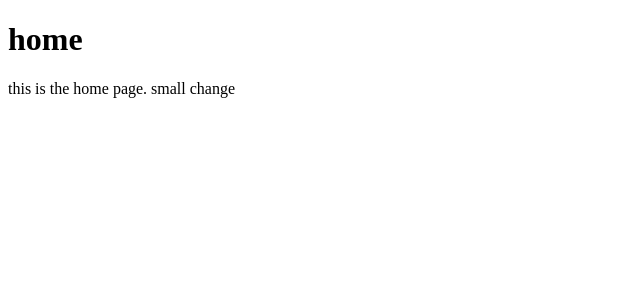
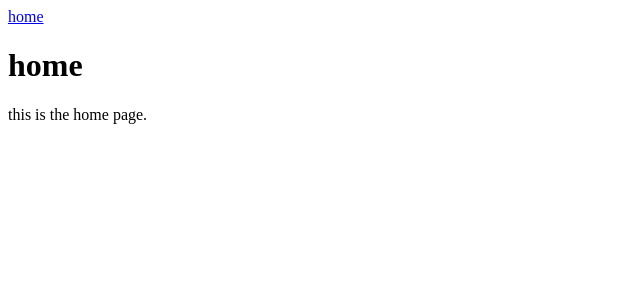
Before and after one commit to cameronrjohnson/my-website, a SvelteKit app: page / in a window 1280 px wide. Shown: the top 300 px of the page, without its empty margins (0-640 px from the left). Built offline with nearby package versions, Linux system fonts and the light colour scheme.

Commit message:
changed cnmae from www to nothing and added nav.

```diff
--- a/src/routes/+page.svelte
+++ b/src/routes/+page.svelte
@@ -1,2 +1,6 @@
+<nav>
+	<a href="/">home</a>
+</nav>
+
 <h1>home</h1>
-<p>this is the home page. small change</p>
+<p>this is the home page.</p>
```
Also changed, not shown: 1 other file (tests, documents, lock files or other folders).
